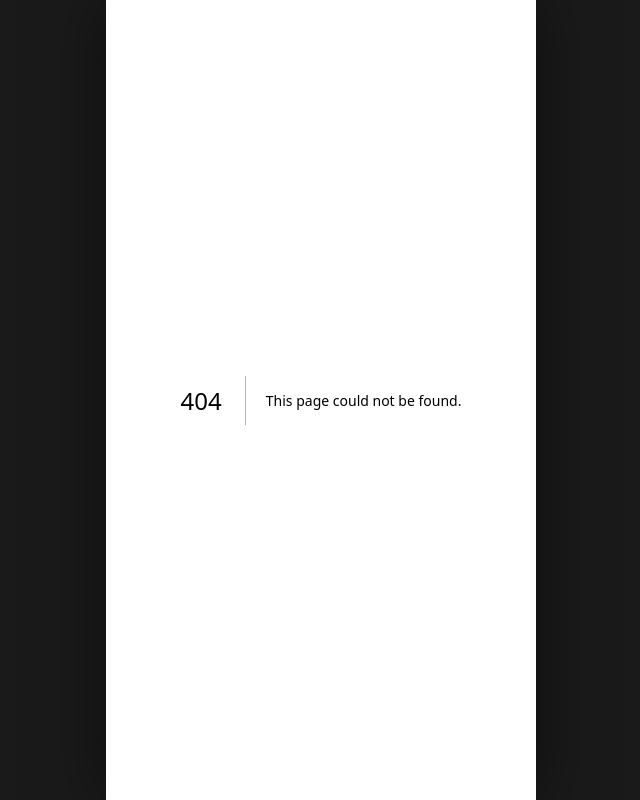
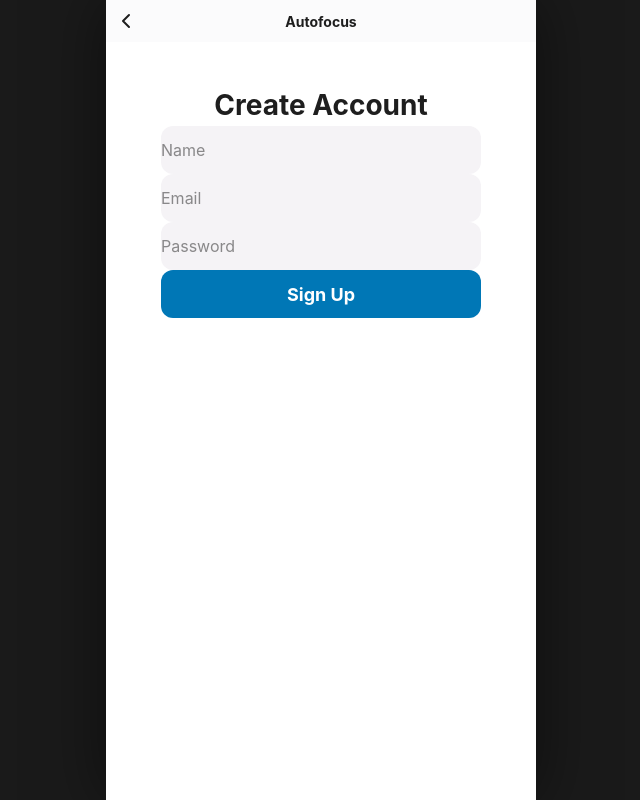
Before and after one commit to ayashar/autofocus, a Next.js app: page /register in a window 1280 px wide. Before the commit this address had no page. Shown: the whole page, without its empty margins (319-959 px from the left). Built offline with nearby package versions, Linux system fonts and the light colour scheme.

Commit message:
made focus page, and pop up components

```diff
--- /dev/null
+++ b/app/dashboard/page.tsx
@@ -0,0 +1,35 @@
+import Background from '@/components/Background';
+import Footer from '@/components/Footer';
+import StatCard from '@/components/StatCard';
+
+export default function DashboardPage() {
+  const stats = {
+    streaks: '7',
+    longestFocus: '2h 45m',
+    attempts: '23',
+  };
+
+  return (
+    <div className="relative w-full h-full overflow-hidden bg-white">
+      {/* Header */}
+      <div className="absolute top-0 left-0 right-0 overflow-hidden bg-[#33A5E1] z-10">
+        <div className="h-21.5" />
+      </div>
+
+      {/* Main Content */}
+      <div
+        className="absolute left-0 right-0 bottom-[69px] flex flex-col items-center justify-center z-10 px-6"
+        style={{ top: '169px' }}
+      >
+        <div className="w-full max-w-[320px] space-y-4">
+          <StatCard label="Number of Streaks" value={stats.streaks} />
+          <StatCard label="Longest Uninterrupted Focus" value={stats.longestFocus} />
+          <StatCard label="Attempts Accessing App" value={stats.attempts} />
+        </div>
+      </div>
+
+      {/* Footer */}
+      <Footer activeIndex={1} />
+    </div>
+  );
+}
--- /dev/null
+++ b/app/register/page.tsx
@@ -0,0 +1,78 @@
+import Background from '@/components/Background';
+import Footer from '@/components/Footer';
+
+export default function RegisterPage() {
+  return (
+    <div className="relative w-full h-full overflow-hidden bg-white">
+      {/* Header with logo area */}
+      <div className="absolute top-0 left-0 right-0 overflow-hidden bg-[#CAC4D0]/8 z-10">
+        <div className="h-[42px] flex items-center px-4">
+          {/* Back button placeholder */}
+          <div className="w-10 h-10 flex items-center justify-center">
+            <svg width="24" height="24" viewBox="0 0 24 24" fill="none">
+              <path d="M15 18L9 12L15 6" stroke="#1E1E1E" strokeWidth="2" strokeLinecap="round" strokeLinejoin="round"/>
+            </svg>
+          </div>
+          <div className="flex-1" />
+          {/* Logo */}
+          <span className="text-[14px] font-bold text-[#1E1E1E]">Autofocus</span>
+          <div className="flex-1" />
+          {/* Settings icon placeholder */}
+          <div className="w-10 h-10" />
+        </div>
+      </div>
+
+      {/* Main Content */}
+      <div
+        className="absolute left-0 right-0 bottom-[69px] flex flex-col items-center z-10 px-6"
+        style={{ top: '84px' }}
+      >
+        <div className="w-full max-w-[320px] pt-8">
+          {/* Title */}
+          <h1 className="text-[28px] font-bold text-[#1E1E1E] text-center mb-8">
+            Create Account
+          </h1>
+
+          {/* Input Fields */}
+          <div className="space-y-4">
+            {/* Name Input */}
+            <div className="relative">
+              <input
+                type="text"
+                placeholder="Name"
+                className="w-full h-[48px] px-4 bg-[#CAC4D0]/20 rounded-[12px] text-[16px] text-[#1E1E1E] placeholder:text-[#1E1E1E]/50 outline-none"
+              />
+            </div>
+
+            {/* Email Input */}
+            <div className="relative">
+              <input
+                type="email"
+                placeholder="Email"
+                className="w-full h-[48px] px-4 bg-[#CAC4D0]/20 rounded-[12px] text-[16px] text-[#1E1E1E] placeholder:text-[#1E1E1E]/50 outline-none"
+              />
+            </div>
+
+            {/* Password Input */}
+            <div className="relative">
+              <input
+                type="password"
+                placeholder="Password"
+                className="w-full h-[48px] px-4 bg-[#CAC4D0]/20 rounded-[12px] text-[16px] text-[#1E1E1E] placeholder:text-[#1E1E1E]/50 outline-none"
+              />
+            </div>
+          </div>
+
+          {/* Sign Up Button */}
+          <div className="mt-8">
+            <button className="w-full h-[48px] bg-[#0077B6] rounded-[12px] text-[18px] font-bold text-white active:scale-[0.97] active:shadow-inner transition-all duration-100">
+              Sign Up
+            </button>
+          </div>
+        </div>
+      </div>
+
+
+    </div>
+  );
+}
--- /dev/null
+++ b/components/StatCard.tsx
@@ -0,0 +1,14 @@
+interface StatCardProps {
+  label: string;
+  value: string;
+  icon?: React.ReactNode;
+}
+
+export default function StatCard({ label, value }: StatCardProps) {
+  return (
+    <div className="w-full bg-white/10 rounded-[16px] p-4">
+      <p className="text-[12px] text-[#94A3B8] mb-1">{label}</p>
+      <p className="text-[24px] font-bold text-[#F8FAFC]">{value}</p>
+    </div>
+  );
+}
```
Also changed, not shown: .claude/settings.local.json.
